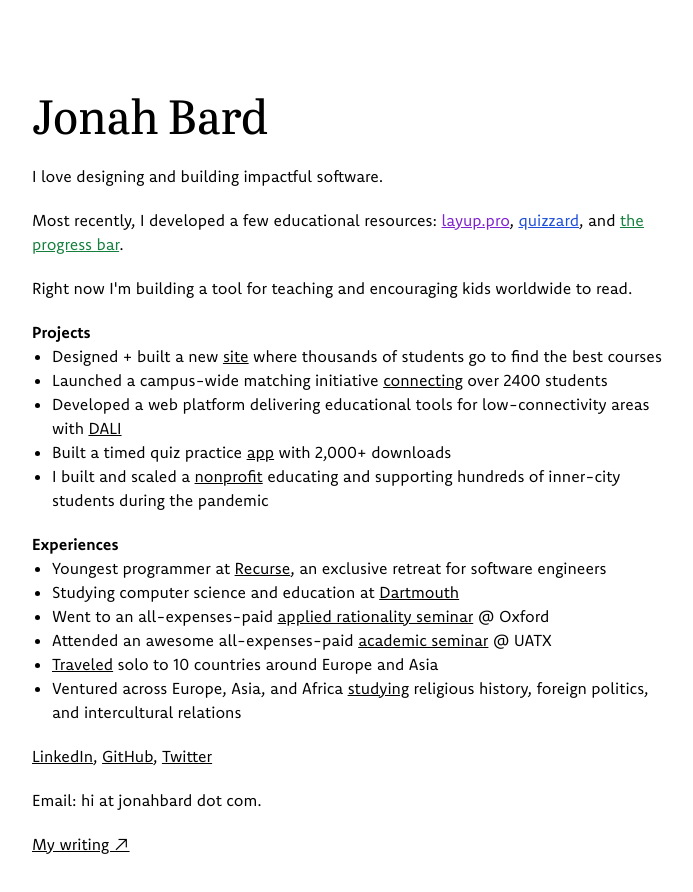
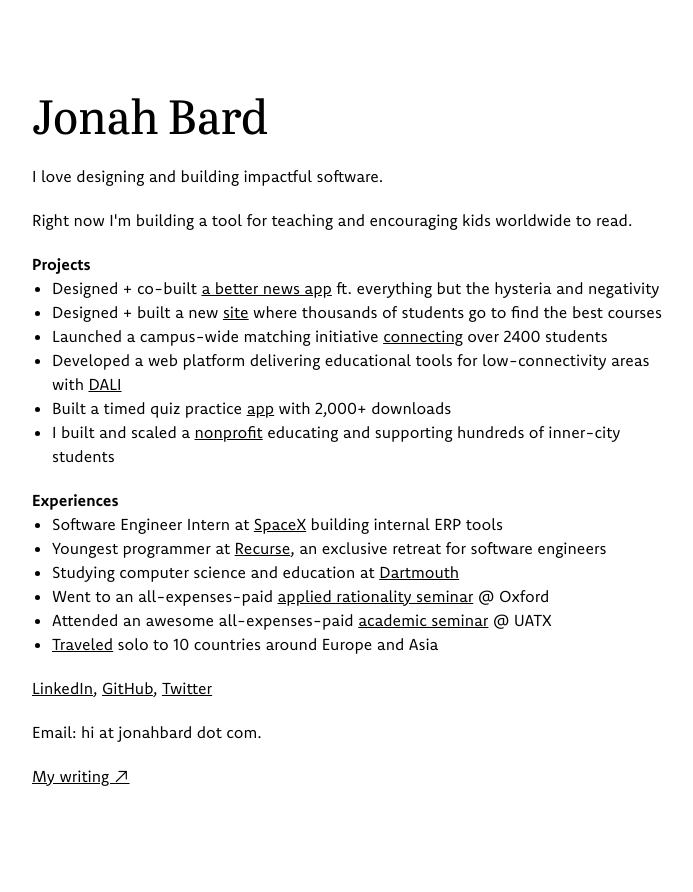
Before and after one commit to jonahbard/personal-site, a Next.js app: page / in a window 1280 px wide. Shown: the top 892 px of the page, without its empty margins (288-981 px from the left). Built offline with nearby package versions, Linux system fonts and the light colour scheme.

Commit message:
spacex and all good things

```diff
--- a/app/page.tsx
+++ b/app/page.tsx
@@ -7,10 +7,10 @@ export default function Home() {
       <div className="flex flex-col">
         <h1 className="text-5xl font-title">Jonah Bard</h1>
         <p className="pt-5">I love designing and building impactful software. </p>
-        <p className="pt-5">Most recently, I developed a few educational resources: <a className="text-purple-700  underline" href="https://layup.pro">layup.pro</a>, <a className=" text-blue-700 underline" href="https://apps.apple.com/us/app/quizzard-master-test-timing/id6446804987"> quizzard</a>, and <a className="text-green-700  underline" href="https://theprogressbar.co">the progress bar</a>.</p>
         <p className="pt-5">Right now I&apos;m building a tool for teaching and encouraging kids worldwide to read.</p>
         <p className="pt-5 font-bold">Projects</p>
         <ul className="list-disc pl-5">
+          <li>Designed + co-built <a className=" underline" href="https://github.com/jonahbard/all-good-things/">a better news app</a> ft. everything but the hysteria and negativity</li>
           <li>Designed + built a new <a href="https://layup.pro" className=" underline">site</a> where thousands of students go to find the best courses</li>
           <li>Launched a campus-wide matching initiative {" "}
             <a href="https://www.notion.so/ac1d9d487de4447480c50903d6ab0465?pvs=21" className=" underline">
@@ -36,11 +36,14 @@ export default function Home() {
           <a href="https://edrisetutoring.org" className=" underline">
             nonprofit
           </a>{" "}
-          educating and supporting hundreds of inner-city students during the pandemic
+          educating and supporting hundreds of inner-city students
         </li>
         </ul>
         <p className="font-bold mt-5">Experiences</p>
         <ul className="list-disc pl-5">
+          <li>
+            Software Engineer Intern at <a className="underline" href="https://spacex.com">SpaceX</a> building internal ERP tools
+          </li>
           <li>
             Youngest programmer at <a className="underline" href="https://recurse.com">Recurse</a>, an exclusive retreat for software engineers
           </li>
@@ -68,13 +71,6 @@ export default function Home() {
             <Link className="underline" href="/travel">Traveled</Link>
             &nbsp;solo to 10 countries around Europe and Asia
           </li>
-          <li>
-            Ventured across Europe, Asia, and Africa{" "}
-            <a href="https://kivunim.org" className=" underline">
-              studying
-            </a>{" "}
-            religious history, foreign politics, and intercultural relations
-          </li>
         </ul>
 
         <p className="mt-5"><a href="https://linkedin.com/in/jonahbard" className=" underline">LinkedIn</a>, <a className=" underline" href="https://github.com/jonahbard">GitHub</a>, <a className=" underline" href="https://twitter.com/jonahbard__">Twitter</a></p>
```
